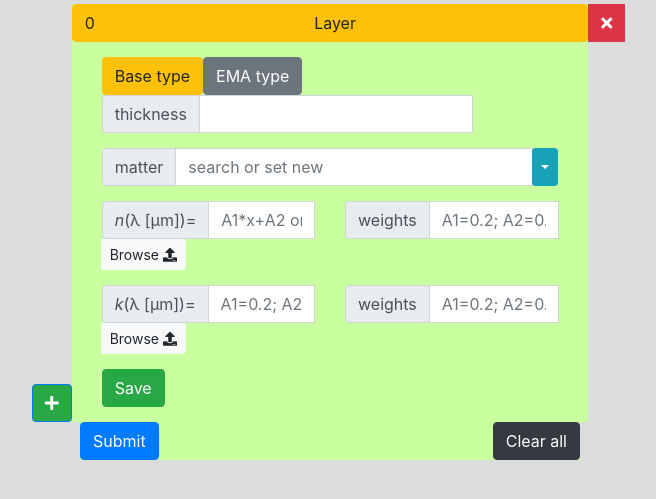
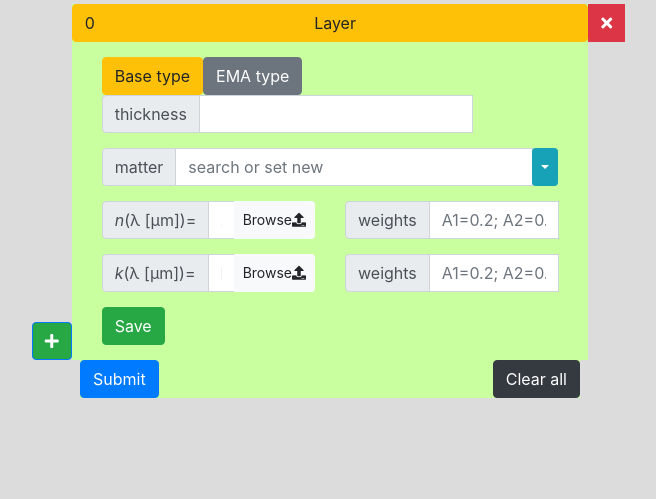
Before and after one commit to marisarze/simspp, a Django app: page / in a window 1280 px wide. Shown: the part 275-774 px from the top of the page, without its empty margins (0-656 px from the left). Run offline with Django 3.2, Linux system fonts and the light colour scheme; some libraries are stand-ins or nearby versions.

Commit message:
relized file upload buttons

```diff
--- a/simspp/settings.py
+++ b/simspp/settings.py
@@ -31,7 +31,7 @@ BASE_DIR = Path(__file__).resolve().parent.parent
 
 
 # SECURITY WARNING: don't run with debug turned on in production!
-DEBUG = True
+DEBUG = False
 
 ALLOWED_HOSTS = ['*']
 
--- a/static/simspp/features/assets/main_script.js
+++ b/static/simspp/features/assets/main_script.js
@@ -242,6 +242,121 @@ $(function() {
     })
 
 
+    $(document).on('click', ".real_data_btn", function(event){
+        console.log($(this).html());
+        if ($(this).html() == 'Browse<i class="fa fa-upload"></i>'){
+            let target = $(this).closest(".layer").find(".real_data_upload").trigger("click");
+        } else {
+            let layer = $(this).closest(".layer");
+            layer[0].N = [];
+            $(this).html('Browse<i class="fa fa-upload"></i>');
+            layer.find(".real_part_function").prop("disabled", false);
+            layer.find(".real_part_constants").prop("disabled", false);
+        }
+    })
+
+
+    $(document).on('click', ".imag_data_btn", function(event){
+        if ($(this).html() == 'Browse<i class="fa fa-upload"></i>'){
+            let target = $(this).closest(".layer").find(".imag_data_upload").trigger("click");
+        } else {
+            let layer = $(this).closest(".layer");
+            layer[0].K = [];
+            $(this).html('Browse<i class="fa fa-upload"></i>');
+            layer.find(".imag_part_function").prop("disabled", false);
+            layer.find(".imag_part_constants").prop("disabled", false);
+        }
+    })
+
+
+    $(document).on('change', ".real_data_upload", function(event){
+        let file = event.target.files[0];
+        let reader = new FileReader();
+        let clicked_button = $(this).closest(".layer").find(".real_data_btn");
+        reader.onload = data_upload_handler(clicked_button, file);
+        reader.readAsText(file);
+    })
+
+
+    $(document).on('change', ".imag_data_upload", function(event){
+        let file = event.target.files[0];
+        let reader = new FileReader();
+        let clicked_button = $(this).closest(".layer").find(".imag_data_btn");
+        reader.onload = data_upload_handler(clicked_button, file);
+        reader.readAsText(file);
+    })
+
+    function data_upload_handler(clicked_button, file){
+        return function (event) {
+            let raw_data = event.target.result;
+            let layer = clicked_button.closest(".layer");
+            let rpf = layer.find(".real_part_function");
+            let ipf = layer.find(".imag_part_function");
+            let rpc = layer.find(".real_part_constants");
+            let ipc = layer.find(".imag_part_constants");
+            let rdb = layer.find(".real_data_btn");
+            let idb = layer.find(".imag_data_btn");
+
+            let regexp = /(?<wavelength>[-+]?[0-9]*\.?[0-9]+([eE][-+]?[0-9]+)?)[\t]+(?<N>[-+]?[0-9]*\.?[0-9]+([eE][-+]?[0-9]+)?)[\t]+(?<K>[-+]?[0-9]*\.?[0-9]+([eE][-+]?[0-9]+)?)/g;
+            let matched_iter = raw_data.matchAll(regexp);
+            let matched_array = Array.from(matched_iter);
+            if (matched_array.length>0){
+                let wavelength = [];
+                let N = [];
+                let K = [];
+                for (let result of matched_array){
+                    wavelength.push(Number(result.groups.wavelength));
+                    N.push(Number(result.groups.N))
+                    K.push(Number(result.groups.K))
+
+                }
+                layer[0].wavelength = wavelength;
+                layer[0].N = N;
+                layer[0].K = K;
+
+                rpf.prop("placeholder", file.name);
+                ipf.prop("placeholder", file.name);
+                rpf.prop("disabled", true);
+                rpc.prop("disabled", true);
+                ipf.prop("disabled", true);
+                ipc.prop("disabled", true);
+                rdb.html('<i class="fas fa-times">File');
+                idb.html('<i class="fas fa-times">File');
+                return true;
+            }
+            regexp = /(?<wavelength>[-+]?[0-9]*\.?[0-9]+([eE][-+]?[0-9]+)?)[\t]+(?<N>[-+]?[0-9]*\.?[0-9]+([eE][-+]?[0-9]+)?)/g;
+            matched_iter = raw_data.matchAll(regexp);
+            matched_array = Array.from(matched_iter);
+            if (matched_array.length>0){
+                let wavelength = [];
+                let part = [];
+                for (let result of matched_array){
+                    wavelength.push(Number(result.groups.wavelength));
+                    part.push(Number(result.groups.N))
+                }
+                layer[0].wavelength = wavelength;
+                if (clicked_button.hasClass("real_data_btn")){
+                    layer[0].N = part;
+                    rpf.prop("placeholder", file.name);
+                    rpf.prop("disabled", true);
+                    rpc.prop("disabled", true);
+                    rdb.html('<i class="fas fa-times">File');
+                } else if (clicked_button.hasClass("imag_data_btn")){
+                    layer[0].K = part;
+                    ipf.prop("placeholder", file.name);
+                    ipf.prop("disabled", true);
+                    ipc.prop("disabled", true);
+                    idb.html('<i class="fas fa-times">File');
+                } return true;
+            }
+            return false;
+        }
+
+    }
+
+
+
+
     // $("#layers_container").bind('DOMNodeInserted', function() {
     //     alert('node inserted');
     // });
--- a/templates/simspp/features/layer_contents.html
+++ b/templates/simspp/features/layer_contents.html
@@ -10,20 +10,20 @@
                     <div class="col text-left col-sm-12 col-md-auto" style="padding: 0px 15px;"><button class="btn btn-warning choice_base_btn" type="button">Base type</button><button class="btn btn-secondary choice_ema_btn" type="button">EMA type</button></div>
                     <div class="col col-sm-12 col-md-auto" style="padding: 0px 15px;">
                         <div class="input-group">
-                            <div class="input-group-prepend"><span class="input-group-text">thickness</span></div><input type="text" class="form-control" />
+                            <div class="input-group-prepend"><span class="input-group-text">thickness</span></div><input class="form-control" type="text" />
                             <div class="input-group-append"></div>
                         </div>
                     </div>
                 </div>
                 <div></div>
-                <div class="base_description"><input type="file" class="d-none" /><input type="file" class="d-none" />
+                <div class="base_description"><input type="file" class="d-none real_data_upload" /><input type="file" class="d-none imag_data_upload" />
                     <div class="row" style="margin: 15px;">
                         <div class="col">
                             <div class="input-group">
-                                <div class="input-group-prepend"><span class="input-group-text">matter</span></div><input type="text" class="form-control matter_name" placeholder="search or set new" />
+                                <div class="input-group-prepend"><span class="input-group-text">matter</span></div><input class="form-control matter_name" type="text" placeholder="search or set new" />
                                 <div class="input-group-append">
                                     <div class="dropdown btn-group" role="group"><button class="btn btn-info btn-sm dropdown-toggle" data-toggle="dropdown" aria-expanded="false" type="button"></button>
-                                        <div role="menu" class="dropdown-menu"><a role="presentation" class="dropdown-item" href="#">First Item</a><a role="presentation" class="dropdown-item" href="#">Second Item</a><a role="presentation" class="dropdown-item" href="#">Third Item</a></div>
+                                        <div class="dropdown-menu" role="menu"><a class="dropdown-item" role="presentation" href="#">First Item</a><a class="dropdown-item" role="presentation" href="#">Second Item</a><a class="dropdown-item" role="presentation" href="#">Third Item</a></div>
                                     </div>
                                 </div>
                             </div>
@@ -32,13 +32,13 @@
                     <div class="row" style="margin: 15px;">
                         <div class="col col-sm-12 col-xl-6 col-lg-12 col-md-6">
                             <div class="input-group">
-                                <div class="input-group-prepend"><span class="input-group-text"><em>n</em>(λ [μm])=<br /></span></div><input type="text" class="form-control real_part_function" placeholder="A1*x+A2 or upload data" />
-                                <div class="input-group-append"><button class="btn btn-light btn-sm" type="button">Browse <i class="fa fa-upload"></i></button></div>
+                                <div class="input-group-prepend"><span class="input-group-text"><em>n</em>(λ [μm])=<br /></span></div><input class="form-control real_part_function" type="text" placeholder="A1*x+A2 or upload data" />
+                                <div class="input-group-append"><button class="btn btn-light btn-sm real_data_btn" type="button">Browse<i class="fa fa-upload"></i></button></div>
                             </div>
                         </div>
                         <div class="col col-sm-12 col-xl-6 col-lg-12 col-md-6">
                             <div class="input-group">
-                                <div class="input-group-prepend"><span class="input-group-text">weights</span></div><input type="text" class="form-control real_part_constants" placeholder="A1=0.2; A2=0.1;" />
+                                <div class="input-group-prepend"><span class="input-group-text">weights</span></div><input class="form-control real_part_constants" type="text" placeholder="A1=0.2; A2=0.1;" />
                                 <div class="input-group-append"></div>
                             </div>
                         </div>
@@ -46,13 +46,13 @@
                     <div class="row" style="margin: 15px;">
                         <div class="col col-sm-12 col-xl-6 col-lg-12 col-xs-12 col-md-6">
                             <div class="input-group">
-                                <div class="input-group-prepend"><span class="input-group-text"><em>k</em>(λ [μm])=<br /></span></div><input type="text" class="form-control imag_part_function" placeholder="A1=0.2; A2=0.1;" />
-                                <div class="input-group-append"><button class="btn btn-light btn-sm" type>Browse <i class="fa fa-upload"></i></button></div>
+                                <div class="input-group-prepend"><span class="input-group-text"><em>k</em>(λ [μm])=<br /></span></div><input class="form-control imag_part_function" type="text" placeholder="B1*x+B2 or upload data" />
+                                <div class="input-group-append"><button class="btn btn-light btn-sm imag_data_btn" type="button">Browse<i class="fa fa-upload"></i></button></div>
                             </div>
                         </div>
                         <div class="col col-sm-12 col-xl-6 col-lg-12 col-xs-12 col-md-6">
                             <div class="input-group">
-                                <div class="input-group-prepend"><span class="input-group-text">weights<br /></span></div><input type="text" class="form-control imag_part_constants" placeholder="A1=0.2; A2=0.1;" />
+                                <div class="input-group-prepend"><span class="input-group-text">weights<br /></span></div><input class="form-control imag_part_constants" type="text" placeholder="A1=0.2; A2=0.1;" />
                                 <div class="input-group-append"></div>
                             </div>
                         </div>
@@ -62,10 +62,10 @@
                     <div class="row" style="margin: 15px;">
                         <div class="col">
                             <div class="input-group">
-                                <div class="input-group-prepend"><span class="input-group-text">search</span></div><input type="text" class="form-control ema_name" />
+                                <div class="input-group-prepend"><span class="input-group-text">search</span></div><input class="form-control ema_name" type="text" />
                                 <div class="input-group-append">
                                     <div class="dropdown btn-group" role="group"><button class="btn btn-info btn-sm dropdown-toggle" data-toggle="dropdown" aria-expanded="false" type="button"></button>
-                                        <div role="menu" class="dropdown-menu"><a role="presentation" class="dropdown-item" href="#">First Item</a><a role="presentation" class="dropdown-item" href="#">Second Item</a><a role="presentation" class="dropdown-item" href="#">Third Item</a></div>
+                                        <div class="dropdown-menu" role="menu"><a class="dropdown-item" role="presentation" href="#">First Item</a><a class="dropdown-item" role="presentation" href="#">Second Item</a><a class="dropdown-item" role="presentation" href="#">Third Item</a></div>
                                     </div>
                                 </div>
                             </div>
@@ -84,7 +84,7 @@
                         </div>
                         <div class="col col-sm-12 col-xl-6 col-lg-12 col-md-6">
                             <div class="input-group">
-                                <div class="input-group-prepend"><span class="input-group-text">fraction</span></div><input type="text" class="form-control fraction" />
+                                <div class="input-group-prepend"><span class="input-group-text">fraction</span></div><input class="form-control fraction" type="text" />
                                 <div class="input-group-append"></div>
                             </div>
                         </div>
@@ -92,17 +92,17 @@
                     <div class="row" style="margin: 15px;">
                         <div class="col col-sm-12 col-xl-6 col-lg-12 col-md-6">
                             <div class="input-group">
-                                <div class="input-group-prepend"><span class="input-group-text">matter</span></div><input type="text" class="form-control component_name" />
+                                <div class="input-group-prepend"><span class="input-group-text">matter</span></div><input class="form-control component_name" type="text" />
                                 <div class="input-group-append">
                                     <div class="dropdown btn-group" role="group"><button class="btn btn-info btn-sm dropdown-toggle" data-toggle="dropdown" aria-expanded="false" type="button"></button>
-                                        <div role="menu" class="dropdown-menu"><a role="presentation" class="dropdown-item" href="#">First Item</a><a role="presentation" class="dropdown-item" href="#">Second Item</a><a role="presentation" class="dropdown-item" href="#">Third Item</a></div>
+                                        <div class="dropdown-menu" role="menu"><a class="dropdown-item" role="presentation" href="#">First Item</a><a class="dropdown-item" role="presentation" href="#">Second Item</a><a class="dropdown-item" role="presentation" href="#">Third Item</a></div>
                                     </div>
                                 </div>
                             </div>
                         </div>
                         <div class="col col-sm-12 col-xl-6 col-lg-12 col-md-6">
                             <div class="input-group">
-                                <div class="input-group-prepend"><span class="input-group-text">fraction</span></div><input type="text" class="form-control fraction" />
+                                <div class="input-group-prepend"><span class="input-group-text">fraction</span></div><input class="form-control fraction" type="text" />
                                 <div class="input-group-append"></div>
                             </div>
                         </div>
```
